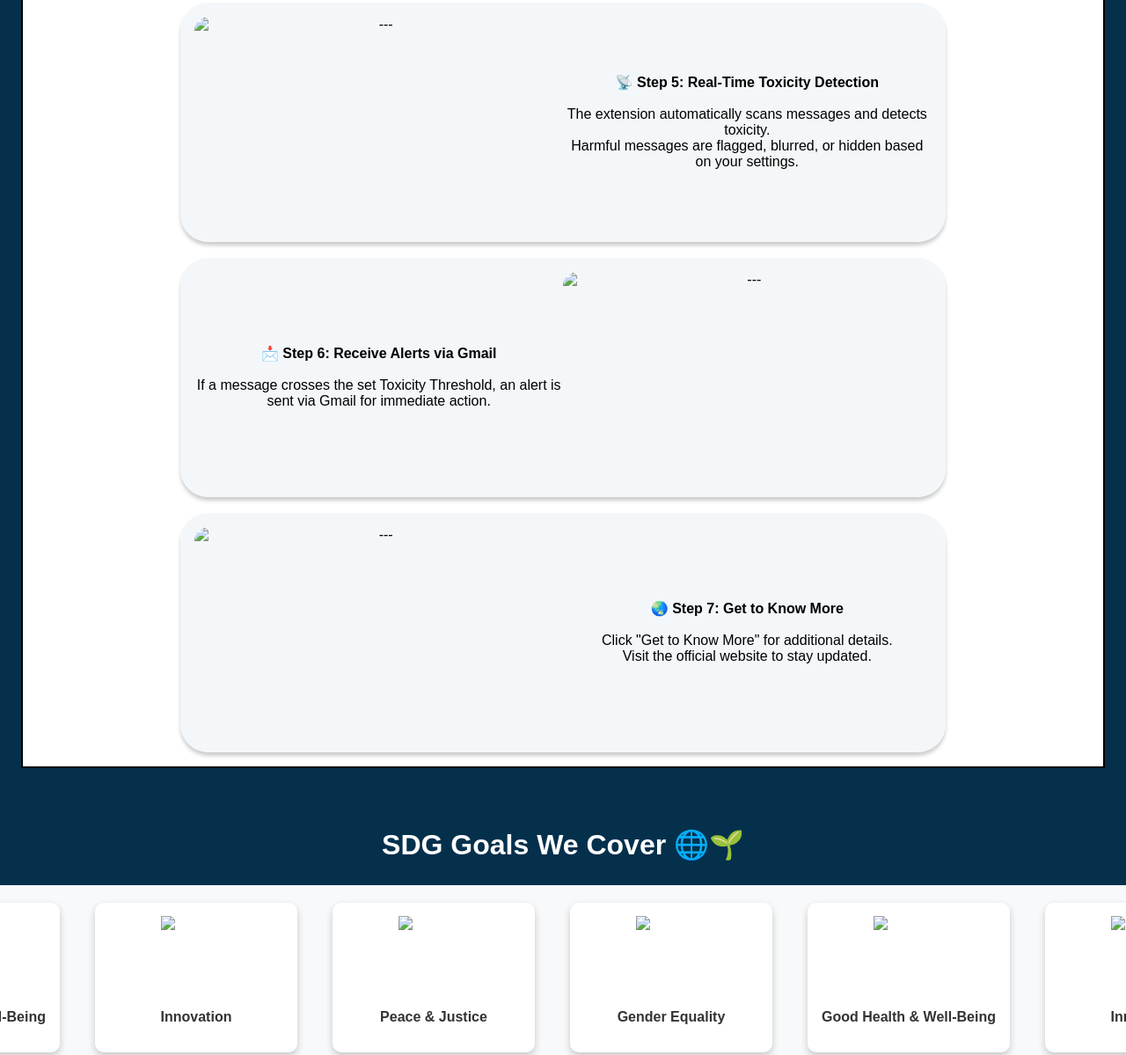
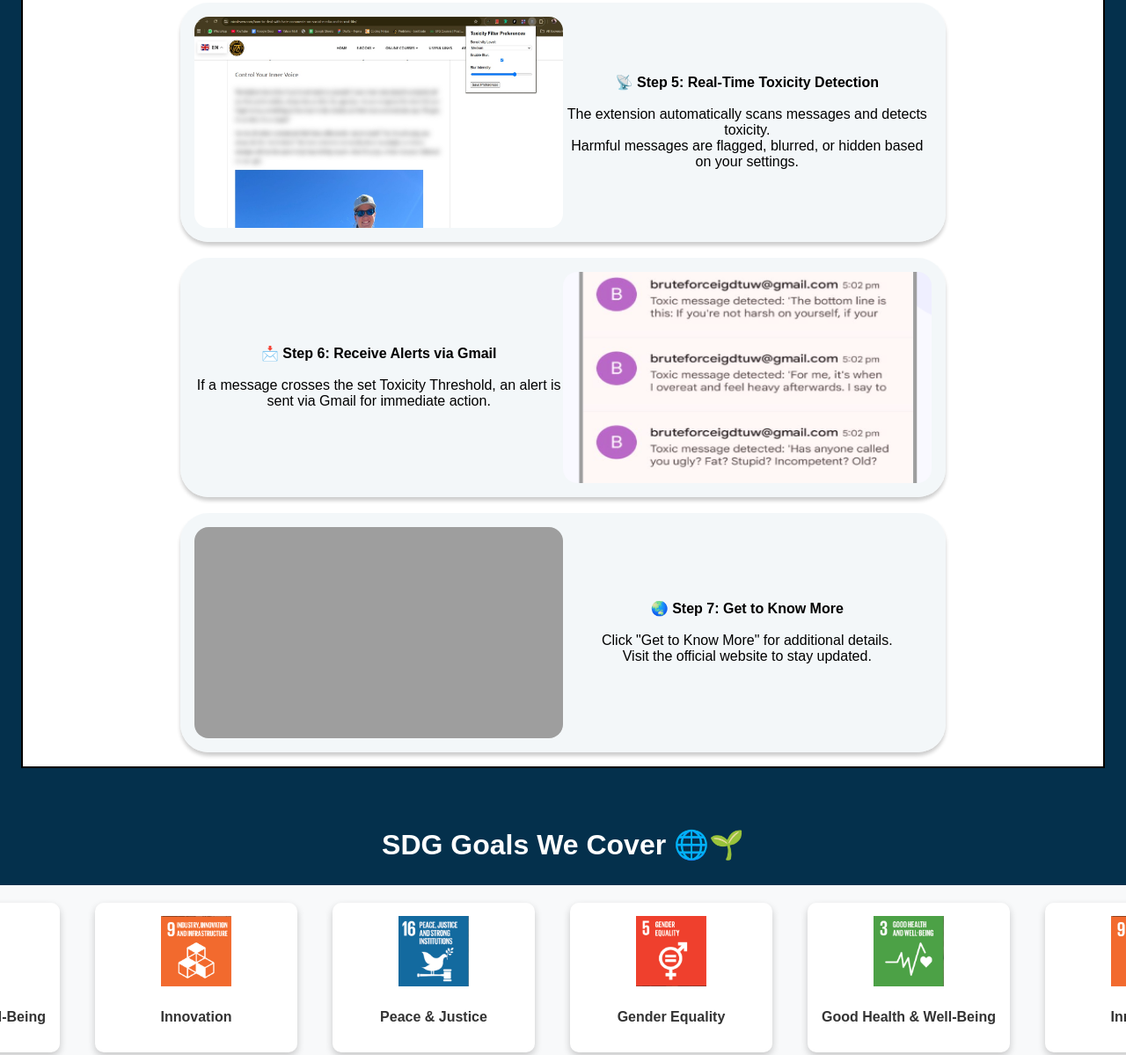
Before and after one commit to AvwalKaur/Safe-Web, a plain HTML site: page index.html in a window 1280 px wide. Shown: the part 2818-4017 px from the top of the page at 88% size. Drawn offline with nearby package versions, Linux system fonts and the light colour scheme; the site is published under a folder, as on GitHub Pages, so addresses that start at the root find nothing.

Commit message:
Update index.html

```diff
--- a/index.html
+++ b/index.html
@@ -88,7 +88,7 @@
             <h1>🐾  Step-by-Step Guide to Use SafeWeb Extension 🐾</h1>
             <div class="content">
                 <div class="steps" id="step1">
-                    <img src="/icons/step1.PNG" alt="---" class="img-class">
+                    <img src="icons/step1.PNG" alt="---" class="img-class">
                     <div class="content-points"><b>🚀 Step 1: Install the Extension </b><br>
                     Download 📥 the SafeWeb Toxicity Filter from the Chrome Web Store.</div>
                 </div>
@@ -99,11 +99,11 @@
                     Open the extension pop-up. <br>
                     Choose the Sensitivity Level (Low, Medium, High) <br> from the drop down.
                     </div>
-                    <img src="/icons/step2.PNG" alt="---" class="img-class">
+                    <img src="icons/step2.PNG" alt="---" class="img-class">
                 </div>
                 <br>
                 <div class="steps" id="step3">
-                    <img src="/icons/step3.PNG" alt="---" class="img-class">
+                    <img src="icons/step3.PNG" alt="---" class="img-class">
                     <div class="content-points"><b>🔎 Step 3: Enable blur (optional) </b><br>
                     Toggle "Enable Blur" to hide harmful messages.</div>
                 </div>
@@ -111,11 +111,11 @@
                 <div class="steps" id="step4">
                     <div class="content-points"><b>💾 Step 4: Save Your Settings </b><br>
                     Click "Save Preferences" ✔ to apply your chosen settings.</div>
-                    <img src="/icons/step4.PNG" alt="---" class="img-class">
+                    <img src="icons/step4.PNG" alt="---" class="img-class">
                 </div>
                 <br>
                 <div class="steps" id="step4">
-                    <img src="/icons/step5.jpg" alt="---" class="img-class">
+                    <img src="icons/step5.jpg" alt="---" class="img-class">
                     <div class="content-points"><b>📡 Step 5: Real-Time Toxicity Detection </b><br>
                     The extension automatically scans messages and detects toxicity. <br> Harmful messages are flagged, blurred, or hidden based on your settings.</div>
                 </div>
@@ -123,11 +123,11 @@
                 <div class="steps" id="step4">
                     <div class="content-points"><b>📩 Step 6: Receive Alerts via Gmail </b><br>
                     If a message crosses the set Toxicity Threshold, an alert is sent via Gmail for immediate action.</div>
-                    <img src="/icons/step6.PNG" alt="---" class="img-class">
+                    <img src="icons/step6.PNG" alt="---" class="img-class">
                 </div>
                 <br>
                 <div class="steps" id="step4">
-                    <img src="/icons/step7.PNG" alt="---" class="img-class">
+                    <img src="icons/step7.PNG" alt="---" class="img-class">
                     <div class="content-points"><b>🌏 Step 7: Get to Know More </b><br>
                     Click "Get to Know More" for additional details. <br>
                     Visit the official website to stay updated.</div>
@@ -145,46 +145,46 @@
         <div class="slider-track">
             <!-- SDG 5: Gender Equality -->
             <div class="sdg-slide">
-                <img src="/icons/sdg5.PNG" alt="Gender Equality">
+                <img src="icons/sdg5.PNG" alt="Gender Equality">
                 <p>Gender Equality</p>
             </div>
 
             <!-- SDG 3: Good Health & Well-Being -->
             <div class="sdg-slide">
-                <img src="/icons/sdg3.PNG" alt="Good Health & Well-Being">
+                <img src="icons/sdg3.PNG" alt="Good Health & Well-Being">
                 <p>Good Health & Well-Being</p>
             </div>
 
             <!-- SDG 9: Industry, Innovation & Infrastructure -->
             <div class="sdg-slide">
-                <img src="/icons/sdg9.PNG" alt="Innovation">
+                <img src="icons/sdg9.PNG" alt="Innovation">
                 <p>Innovation</p>
             </div>
 
             <!-- SDG 16: Peace, Justice & Strong Institutions -->
             <div class="sdg-slide">
-                <img src="/icons/sdg16.PNG" alt="Peace & Justice">
+                <img src="icons/sdg16.PNG" alt="Peace & Justice">
                 <p>Peace & Justice</p>
             </div>
 
             <!-- Duplicate slides for seamless effect -->
             <div class="sdg-slide">
-                <img src="/icons/sdg5.PNG" alt="Gender Equality">
+                <img src="icons/sdg5.PNG" alt="Gender Equality">
                 <p>Gender Equality</p>
             </div>
 
             <div class="sdg-slide">
-                <img src="/icons/sdg3.PNG" alt="Good Health & Well-Being">
+                <img src="icons/sdg3.PNG" alt="Good Health & Well-Being">
                 <p>Good Health & Well-Being</p>
             </div>
 
             <div class="sdg-slide">
-                <img src="/icons/sdg9.PNG" alt="Innovation">
+                <img src="icons/sdg9.PNG" alt="Innovation">
                 <p>Innovation</p>
             </div>
 
             <div class="sdg-slide">
-                <img src="/icons/sdg16.PNG" alt="Peace & Justice">
+                <img src="icons/sdg16.PNG" alt="Peace & Justice">
                 <p>Peace & Justice</p>
             </div>
         </div>
```
